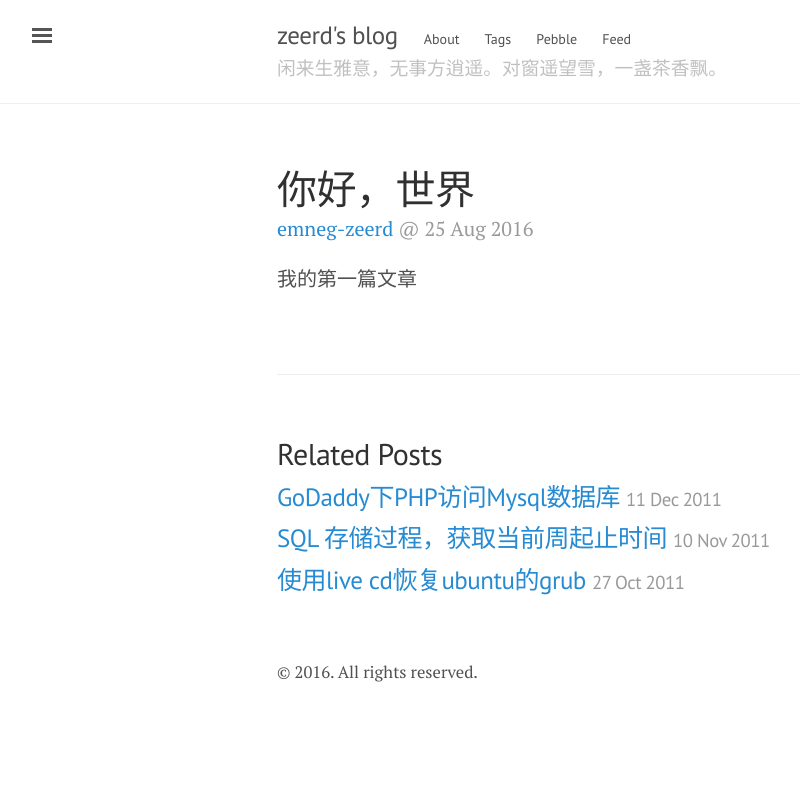
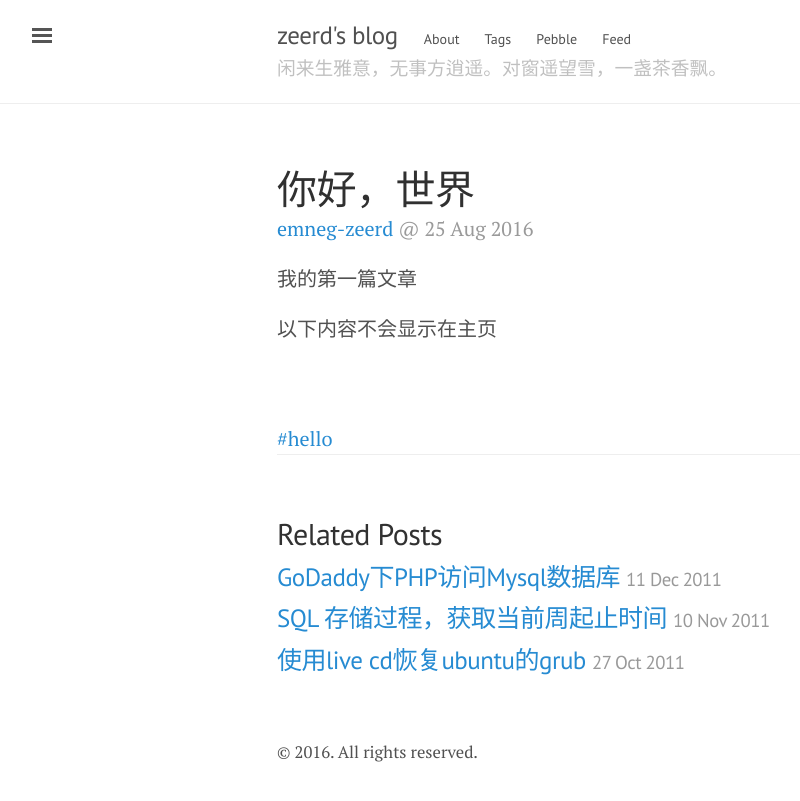
Before and after one commit to zeerd/zeerd.github.io, a Jekyll site: the page built from _posts/2016-08-25-hello-world.html, in a window 1280 px wide. Shown: the top 801 px of the page, without its empty margins (3-803 px from the left). Built offline with Jekyll 4.4.1, drawn with Linux system fonts in a browser that asks for light colours; comment, search, counter and statistics services are not loaded.

Commit message:
Update 2016-08-25-hello-world.html

```diff
--- a/_posts/2016-08-25-hello-world.html
+++ b/_posts/2016-08-25-hello-world.html
@@ -1,5 +1,8 @@
 ---
 layout: post
 title: 你好，世界
+tag: [hello]
 ---
 <p>我的第一篇文章</p>
+<!--break-->
+以下内容不会显示在主页
```
